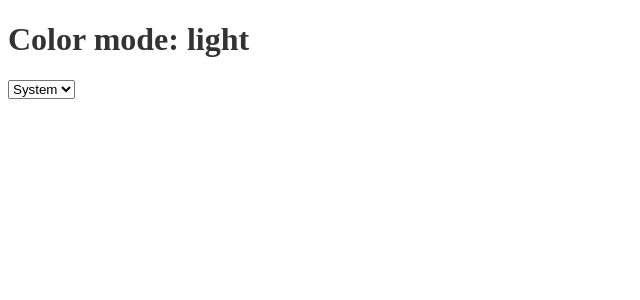
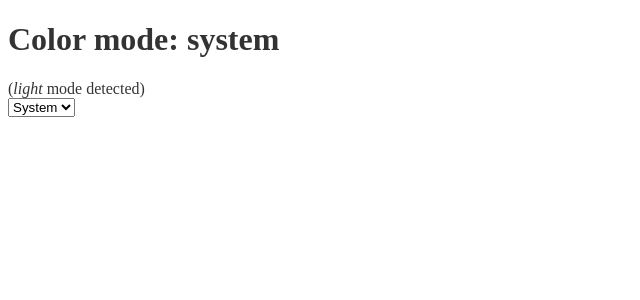
Before and after one commit to davidschubert/nuxt3-starter-template-dsv2, a Nuxt app: page / in a window 1280 px wide. Shown: the top 300 px of the page, without its empty margins (0-640 px from the left). Built offline with nearby package versions, Linux system fonts and the light colour scheme.

Commit message:
Updated NuxtColorMode

```diff
--- a/app.vue
+++ b/pages/index.vue
@@ -1,6 +1,9 @@
 <template>
   <div>
-    <h1>Color mode: {{ $colorMode.value }}</h1>
+    <ColorScheme placeholder="..." tag="span">
+      <h1>Color mode: <b>{{ $colorMode.preference }}</b></h1>
+      <span v-if="$colorMode.preference === 'system'">(<i>{{ $colorMode.value }}</i> mode detected)</span><br>
+    </ColorScheme>
     <select v-model="$colorMode.preference">
       <option value="system">System</option>
       <option value="light">Light</option>
@@ -9,10 +12,12 @@
     </select>
   </div>
 </template>
+
 <script setup>
   const colorMode = useColorMode()
   console.log(colorMode.preference)
 </script>
+
 <style>
 body {
   background-color: #fff;
--- /dev/null
+++ b/pages/light.vue
@@ -0,0 +1,9 @@
+<template>
+  <h1>This page is forced with light mode</h1>
+</template>
+
+<script>
+definePageMeta({
+  colorMode: 'light',
+})
+</script>
```
